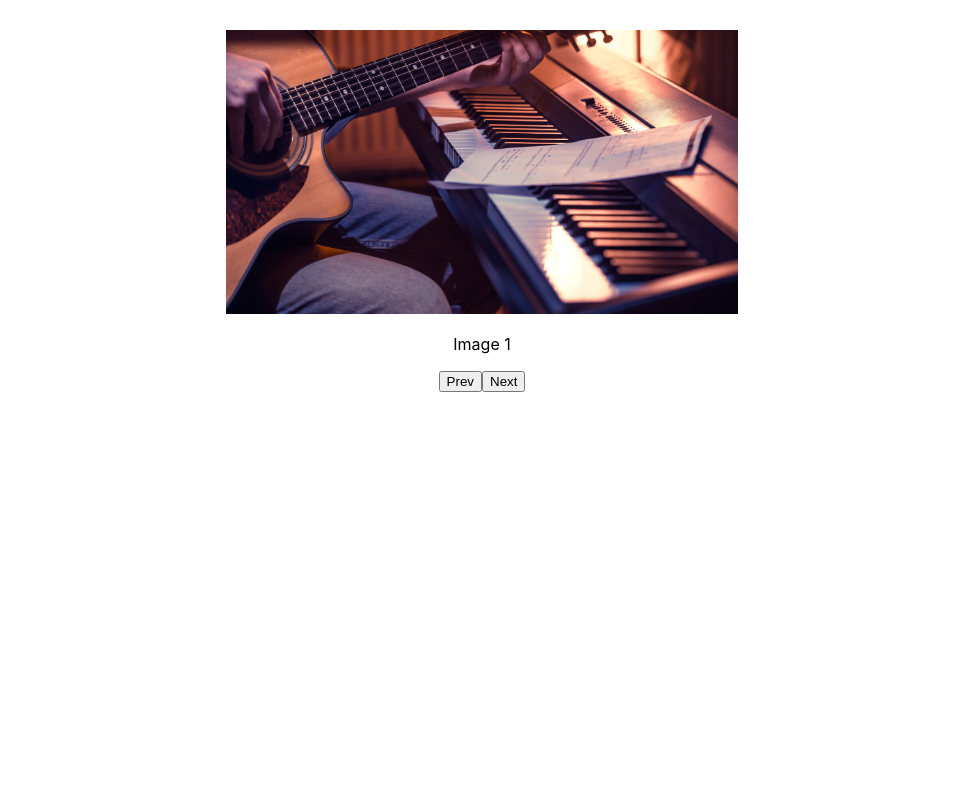
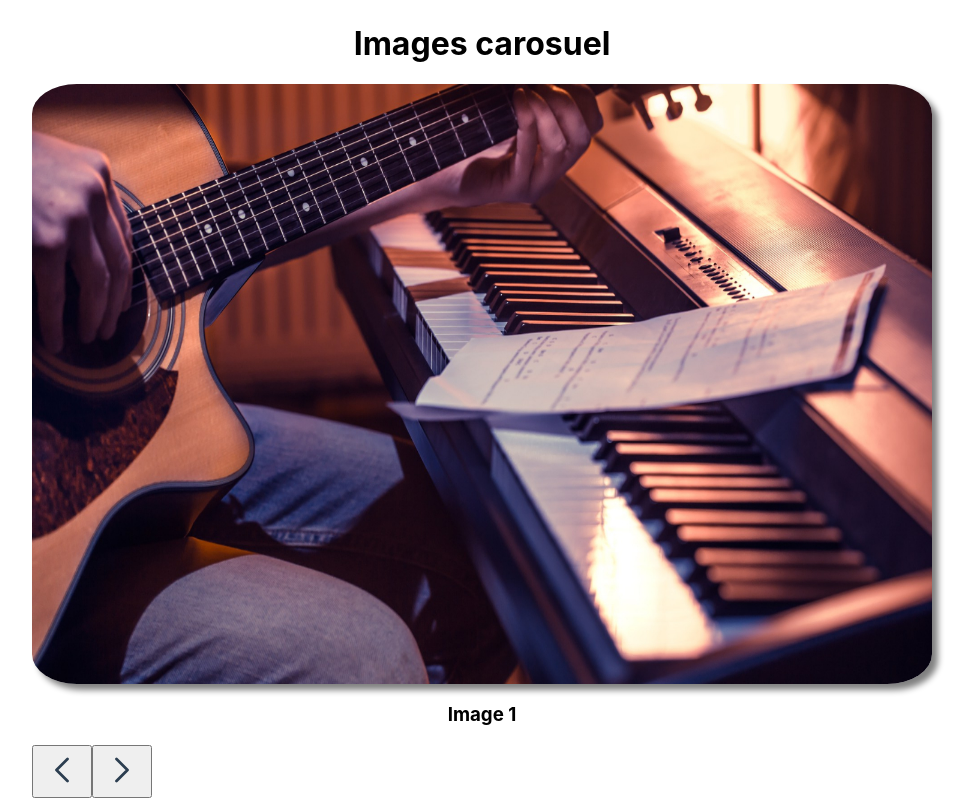
Before and after one commit to arielgomezmendez/carousel-new, a React (Create React App) app: page / in a window 1280 px wide. Shown: the whole page, without its empty margins (158-1131 px from the left). Built offline with nearby package versions, Linux system fonts and the light colour scheme.

Commit message:
Add styles
Change sizes and position

```diff
--- a/src/App.css
+++ b/src/App.css
@@ -1,8 +1,13 @@
 .App {
-  text-align: center;
+  display: flex;
+  flex-direction: column;
+  align-items: center;
+  justify-content: center;
+  height: 100vh;
+  width: 100%;
 }
 
-.App-logo {
+/*.App-logo {
   height: 40vmin;
   pointer-events: none;
 }
@@ -36,3 +41,4 @@
     transform: rotate(360deg);
   }
 }
+*/
--- a/src/App.js
+++ b/src/App.js
@@ -4,6 +4,7 @@ import Carousel from "../src/components/Carousel/Carousel";
 function App() {
   return (
     <div className="App">
+      <h1>Images carosuel</h1>
       <Carousel />
     </div>
   );
--- a/src/components/Card/Card.css
+++ b/src/components/Card/Card.css
@@ -1,9 +1,13 @@
 .card {
-    height: 100%;
-    width: 100%;
-    margin-top: 30px;
+    display: flex;
+    flex-direction: column;
+    text-align: center;
+
 }
 .card img{
-    max-height: 100%;
-    max-width: 50%;
+    height: 600px;
+    max-width: 900px;
+    border-radius: 5%;
+    box-shadow: 6px 6px 6px gray;
+
 }
--- a/src/components/Card/Card.js
+++ b/src/components/Card/Card.js
@@ -5,7 +5,7 @@ const Card = ({ card }) => {
   return (
     <div className="card">
       <img src={card.image} alt={card.description} />
-      <p>{card.description}</p>
+      <h3>{card.description}</h3>
     </div>
   );
 };
--- a/src/components/Carousel/Carousel.css
+++ b/src/components/Carousel/Carousel.css
@@ -1,10 +1,10 @@
 .carousel-container {
-  height: 80%;
-  width: 80%;
-  margin: 0 auto;
+  display: flex;
+  flex-direction: column;
 }
 
 
+/*Transition effect*/
 /*Enter transition*/
 .card-transition-enter {
     opacity: 0;
--- a/src/components/Carousel/Carousel.js
+++ b/src/components/Carousel/Carousel.js
@@ -3,6 +3,7 @@ import Card from "../Card/Card";
 import { CSSTransition } from "react-transition-group";
 import { cards } from "../Data/Data";
 import "./Carousel.css";
+import { useEffect } from "react";
 
 const Carousel = () => {
   const [index, setIndex] = useState(0);
@@ -34,8 +35,40 @@ const Carousel = () => {
         <Card card={cards[index]} />
       </CSSTransition>
       <div className="buttons-container">
-        <button onClick={handlePrev}>Prev</button>
-        <button onClick={handleNext}>Next</button>
+        <button onClick={handlePrev}>
+          <svg
+            xmlns="http://www.w3.org/2000/svg"
+            class="icon icon-tabler icon-tabler-chevron-left"
+            width="44"
+            height="44"
+            viewBox="0 0 24 24"
+            stroke-width="1.5"
+            stroke="#2c3e50"
+            fill="none"
+            stroke-linecap="round"
+            stroke-linejoin="round"
+          >
+            <path stroke="none" d="M0 0h24v24H0z" fill="none" />
+            <polyline points="15 6 9 12 15 18" />
+          </svg>
+        </button>
+        <button onClick={handleNext}>
+          <svg
+            xmlns="http://www.w3.org/2000/svg"
+            class="icon icon-tabler icon-tabler-chevron-right"
+            width="44"
+            height="44"
+            viewBox="0 0 24 24"
+            stroke-width="1.5"
+            stroke="#2c3e50"
+            fill="none"
+            stroke-linecap="round"
+            stroke-linejoin="round"
+          >
+            <path stroke="none" d="M0 0h24v24H0z" fill="none" />
+            <polyline points="9 6 15 12 9 18" />
+          </svg>
+        </button>
       </div>
     </section>
   );
```
